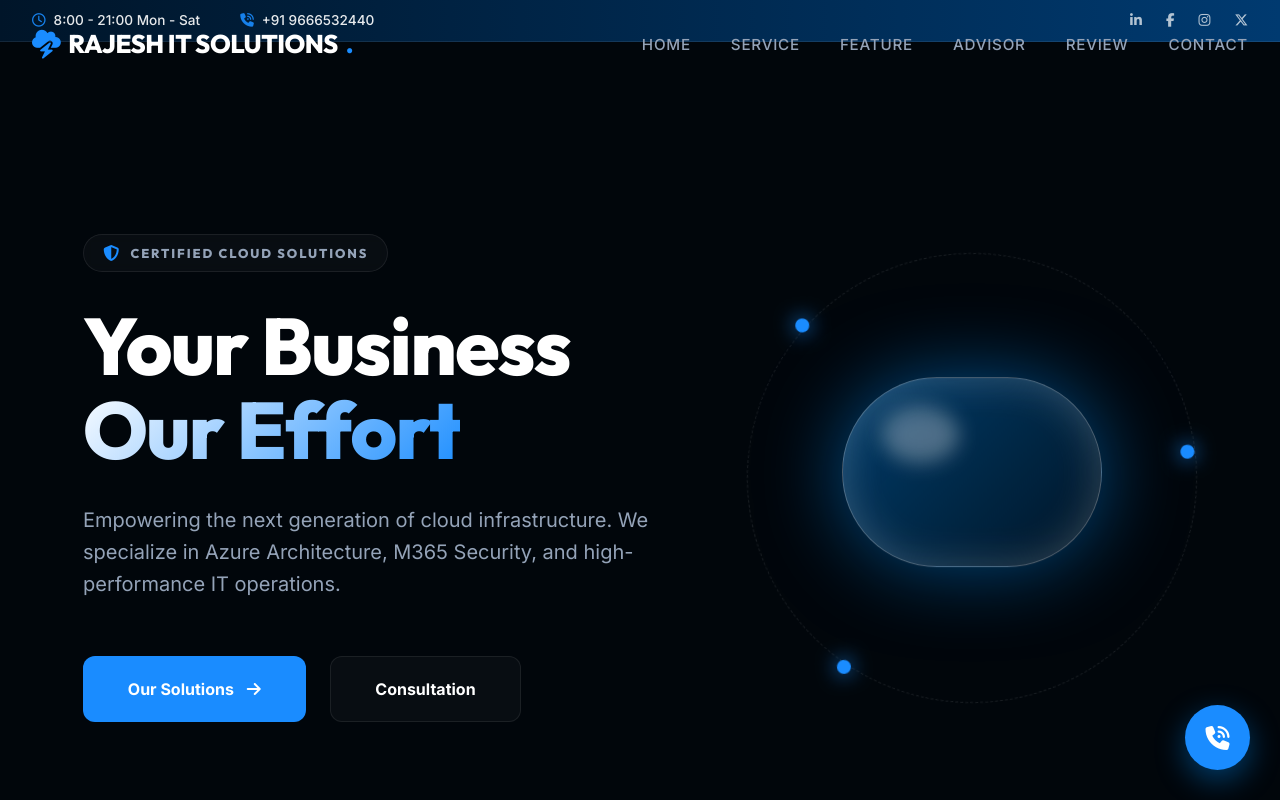
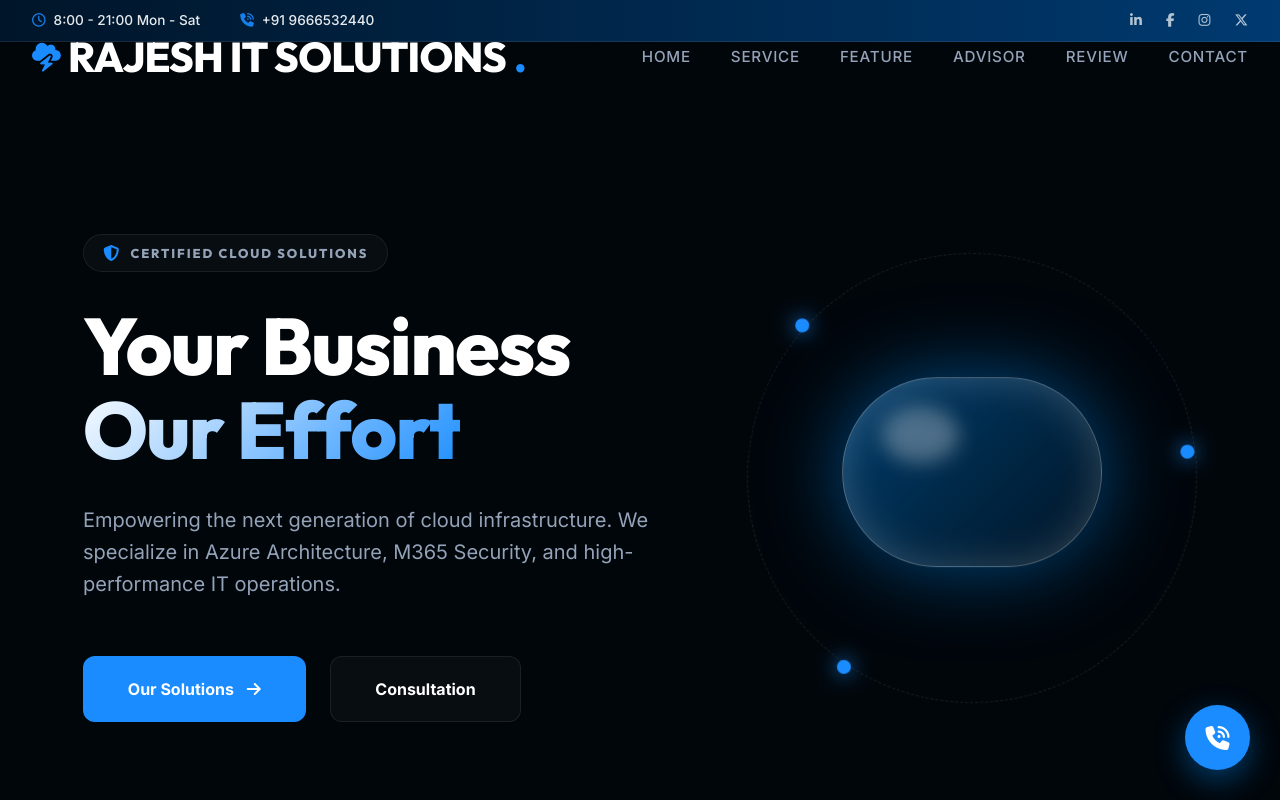
Before and after one commit to Rajesh1921/Rajesh-IT-solutions, a website: page index.html in a window 1280 px wide. Shown: the top 800 px of the page. Drawn offline with Linux system fonts and the light colour scheme.

Commit message:
Updated font size

```diff
--- a/style.css
+++ b/style.css
@@ -149,7 +149,7 @@ h4,
 }
 
 .logo {
-    font-size: 1.6rem;
+    font-size: 2.6rem;
     font-weight: 800;
     color: white;
     text-decoration: none;
```
